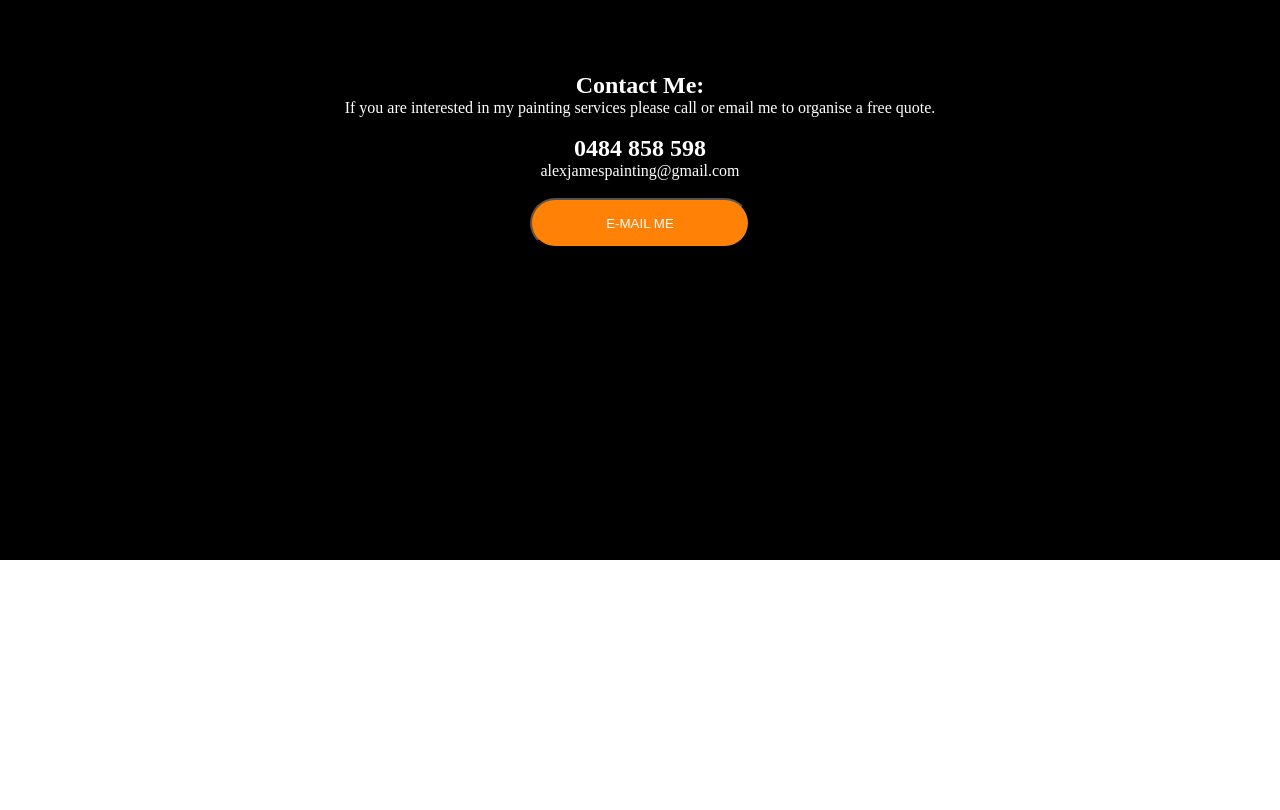
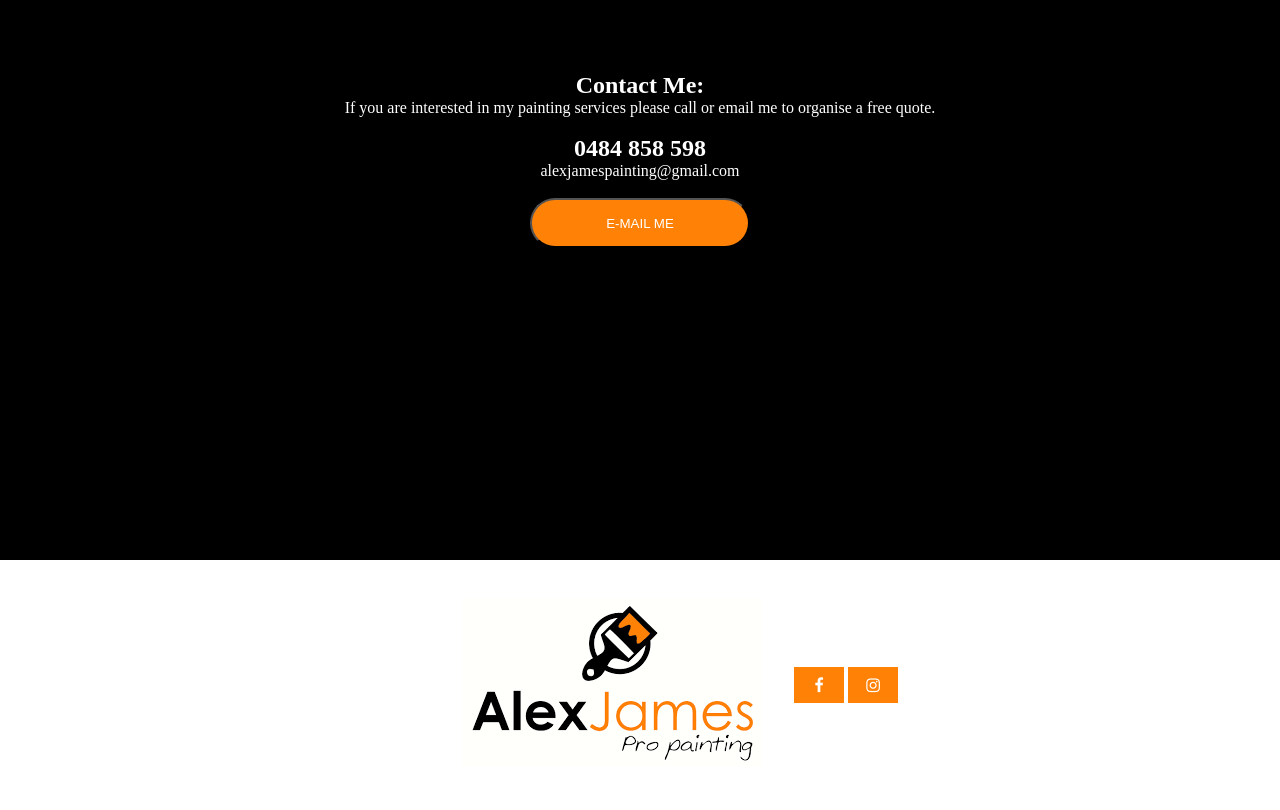
Before and after one commit to skipsterling/AlexJamesProPainting, a plain HTML site: page index.html in a window 1280 px wide. Shown: the part 1896-2706 px from the top of the page. Before the commit the page ends 2456 px from the top, so only its background shows below. Drawn offline with nearby package versions, Linux system fonts and the light colour scheme; a web font is replaced by a local one.

Commit message:
footer added

```diff
--- a/index.html
+++ b/index.html
@@ -8,6 +8,7 @@
     <link
         href="https://fonts.googleapis.com/css2?family=Noto+Serif&family=Oswald:wght@400;500&family=Quattrocento&display=swap"
         rel="stylesheet">
+        <link rel="stylesheet" href="https://cdnjs.cloudflare.com/ajax/libs/font-awesome/4.7.0/css/font-awesome.min.css">
     <meta charset="UTF-8">
     <meta http-equiv="X-UA-Compatible" content="IE=edge">
     <meta name="viewport" content="width=device-width, initial-scale=1.0">
@@ -63,6 +64,13 @@
             <button class="email"><a href="mailto:alexjamespainting@gmail.com">E-MAIL ME</a></button>
         </div>
     </section>
+    <footer>
+        <a href="#Home">Home><img src="./assets/images/ajppcolours.png"></a>
+        <div class="socials-container">
+        <a href="https://www.facebook.com/Alexjamespainting/" class="fa fa-facebook"></a>
+        <a href="https://www.instagram.com/alexjames_propainting/" class="fa fa-instagram"></a>
+    </div>
+    </footer>
     <script src="script.js"></script>
 </body>
 </html>
--- a/styles.css
+++ b/styles.css
@@ -141,13 +141,13 @@ button {
 }
 
 video {
-    width: 100%;
+    width: 80%;
     transform: scale(1);
     transition: all 0.5s ease;
 }
 
 video:hover {
-    transform: scale(1.5);
+    transform: scale(1.1);
     transition: all 0.5s ease;
 }
 
@@ -170,6 +170,48 @@ video:hover {
     align-items: center;
     flex-direction: column;
     text-align: center;
+}
+
+footer {
+    width: 100%;
+    height: 250px;
+    background-color: white;
+    display: flex;
+    justify-content: center;
+    align-items: center;
+    flex-direction: row;
+
+}
+
+
+.fa {
+    padding: 10px;
+    font-size: 30px;
+    width: 50px;
+    text-align: center;
+    text-decoration: none;
+    color: black;
+    display: flex;
+
+  }
+
+  .fa:hover {
+    opacity: 0.7;
+  }
+
+  .fa-facebook {
+    background: #ff8106;
+    color: white;
+    display: flex;
+  }
+
+  .fa-instagram {
+    background: #ff8106;
+    color: white;
+  }
+
+img {
+    padding: 2rem;
 }
 
 @media(max-width: 768px) {
@@ -219,5 +261,8 @@ video:hover {
     h1 {
         font-size: 2rem;
     }
+img {
+    width: 200px;
+}
 
   }
```
Also changed, not shown: assets/images/ajppcolours.png (added), assets/images/placeHolder.png (deleted), 1 other file.
